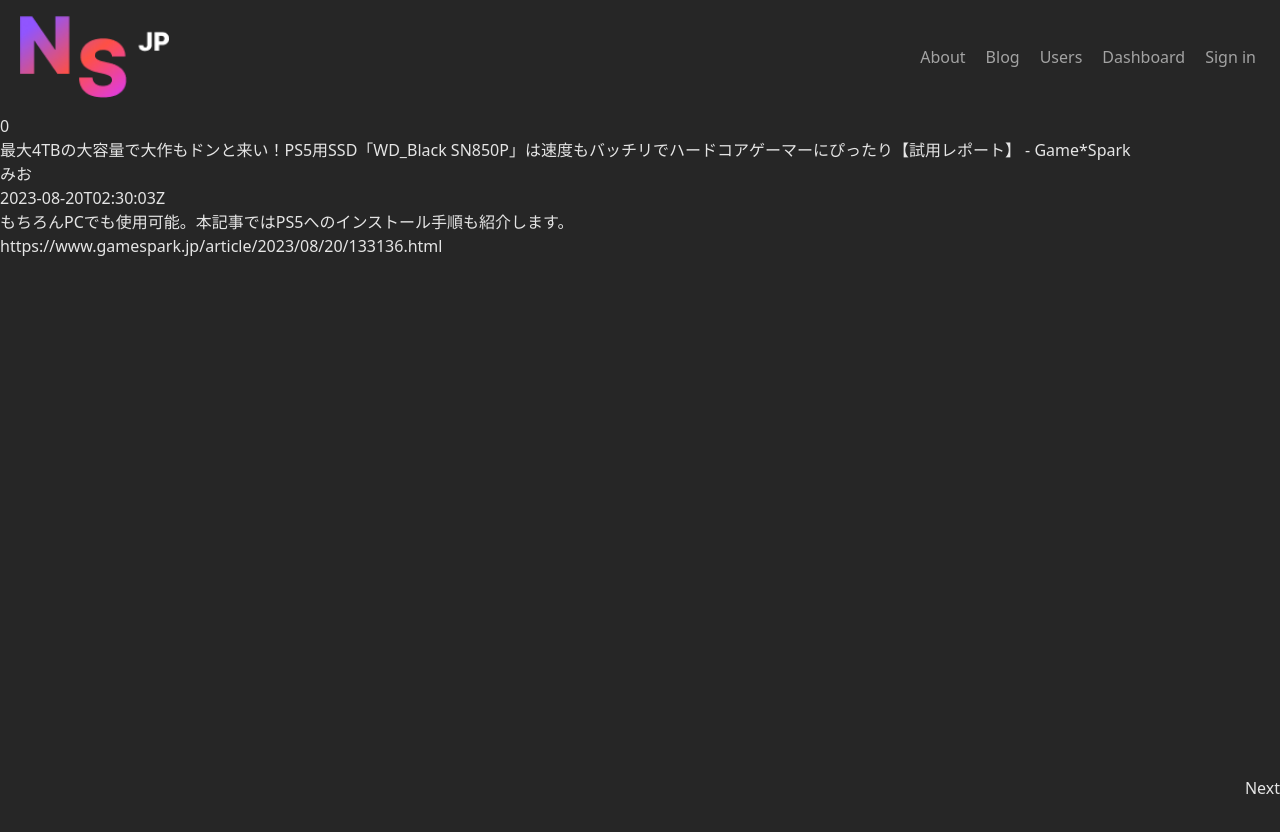
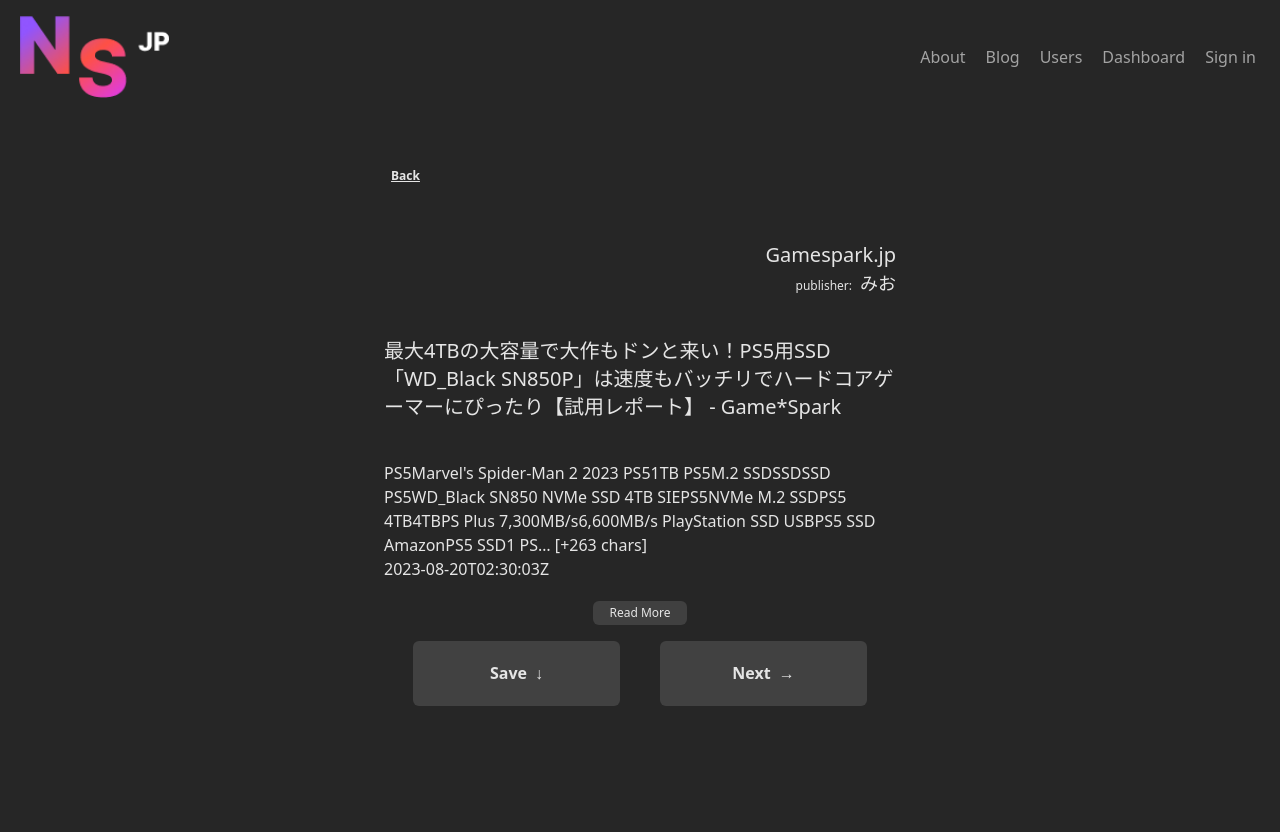
Before and after one commit to JAC-1/newspacejp, a Next.js app: page /blog in a window 1280 px wide. Shown: the top 832 px of the page. Before the commit the page ends 800 px from the top, so only its background shows below. Built offline with nearby package versions, Linux system fonts and the light colour scheme; no server answers.

Commit message:
Add NewsCard and styling

```diff
--- a/app/blog/page.tsx
+++ b/app/blog/page.tsx
@@ -1,4 +1,4 @@
-import NewsCard from '@/app/components/NewsCard';
+import NewsCard from "@/app/components/NewsCard";
 
 interface Article {
   author: string;
@@ -21,7 +21,7 @@ export default async function Article() {
   // );
   // const newsArticles = data.articles;
 
-  const { articles } = await fetch('http://localhost:3000/api/news').then(
+  const { articles } = await fetch("http://localhost:3000/api/news").then(
     (res) => res.json(),
   );
 
--- a/app/components/NewsCard.tsx
+++ b/app/components/NewsCard.tsx
@@ -1,6 +1,8 @@
 "use client";
 
-import { useState } from "react";
+import { useEffect, useState } from "react";
+import BigButton from "./NewsCard/BigButton";
+import BackButton from "./NewsCard/BackButton";
 
 // https://newsapi.org/v2/top-headlines?country=jp&apiKey=b4a3e5178b6a48abbc9e71dcee047e96
 
@@ -14,6 +16,17 @@ export default function NewsCard({ props }: any) {
     localStorage.clear();
   };
 
+  const back = () => {
+    const newIdx = currentIndex - 1;
+    if (newIdx <= 0) {
+      return;
+    }
+    setCurrentIndex((p) => (p = newIdx));
+    localStorage.setItem("index", newIdx.toString());
+  };
+
+
+  // TODO: Add a congrats with confetii
   if (Number(currentIndex) == props.length) {
     localStorage.clear();
     return (
@@ -29,24 +42,53 @@ export default function NewsCard({ props }: any) {
     localStorage.setItem("index", (currentIndex + 1).toString());
   };
 
+  const saveArticle = () => {
+    console.log("Saved!");
+  };
+
   return (
-    <div>
-      <h1>{currentIndex}</h1>
-      <div id="heading">
-        <h1>{props[currentIndex].title}</h1>
-        <h4>{props[currentIndex].author}</h4>
-        <p>{props[currentIndex].publishedAt}</p>
+    <div className="flex flex-col">
+      <div
+        id="news-container"
+        className=" flex flex-col justify-self-center max-w-lg w-auto h-auto mt-20"
+      >
+        <div id="heading" className="">
+          <BackButton handleClick={() => back()} />
+          <div id="name-and-source" className="pb-10 pt-5">
+            <h3 className="text-xl text-right">
+              {props[currentIndex].source.name}
+            </h3>
+            <h4 className="text-lg text-right">
+              <span className="text-xs pr-2">publisher:</span>
+              {props[currentIndex].author}
+            </h4>
+          </div>
+          <h1 className="text-xl  mb-10">{props[currentIndex].title}</h1>
+        </div>
+        <div id="content">{props[currentIndex]?.content ?? null}</div>
+        <div className="">{props[currentIndex]?.publishedAt ?? null}</div>
+        <a
+          href={props[currentIndex].url}
+          target="_blank"
+          className="text-xs self-center m-4 mt-5 py-1 px-4 bg-neutral-700 hover:bg-customPink  rounded-md"
+        >
+          Read More
+        </a>
       </div>
-      <div id="description">
-        <h2>{props[currentIndex].description}</h2>
+      <div className="w-auto flex flex-row gap-10 justify-center h-80 mt-auto">
+        <BigButton
+          title="Save"
+          arrow="&#x2193;"
+          handleClick={() => saveArticle()}
+          colorTrans="bg-yellow-200"
+        />
+        <BigButton
+          title="Next"
+          arrow="&#x2192;"
+          handleClick={() => nextArticle()}
+          colorTrans="bg-green-300"
+        />
       </div>
-      <div id="url">{props[currentIndex].url}</div>
-      <button
-        onClick={() => nextArticle()}
-        className="absolute bottom-0 right-0"
-      >
-        Next
-      </button>
     </div>
   );
 }
--- /dev/null
+++ b/app/components/NewsCard/BackButton.tsx
@@ -0,0 +1,12 @@
+
+interface Params {
+  handleClick: () => void
+}
+
+export default function BackButton({handleClick}: Params)  {
+  return (
+    <button onClick={handleClick} className="text-xs bottom-8 underline right-1 relative transition duration-500 hover:bg-neutral-200 hover:text-neutral-700 hover:no-underline font-bold h-backButtonH w-backButtonW rounded-sm ">
+      Back
+    </button>
+  );
+}
--- /dev/null
+++ b/app/components/NewsCard/BigButton.tsx
@@ -0,0 +1,21 @@
+interface Params {
+  title: string;
+  arrow: string;
+  handleClick: () => void;
+}
+
+export default function BigButton({ title, arrow, handleClick }: Params) {
+
+  const colorTrans = title == "Next" ? "bg-green-300" : "bg-blue-300"
+
+
+  // TODO: Tailwind can't use literals with hover?
+  return (
+    <button
+      onClick={handleClick}
+      className={`text-md bg-customGrey transition duration-500 hover:${colorTrans} hover:text-neutral-700 font-bold h-bigBH w-bigBW rounded-md`}
+    >
+      {title}<span className="pl-2">{arrow}</span>
+    </button>
+  );
+}
--- a/app/layout.tsx
+++ b/app/layout.tsx
@@ -19,10 +19,10 @@ type Props = {
 export default function RootLayout({ children }: Props) {
   return (
     <AuthProvider>
-      <html lang="en">
-        <body className="bg-neutral-800">
+      <html lang="en" className="h-screen scroll-ms-6 ">
+        <body className="bg-neutral-800 h-full">
           <NavMenu />
-          <div id="container" className="text-neutral-200">
+          <div id="container" className="text-neutral-200 flex align-middle justify-center w-full h-full">
             {children}
           </div>
         </body>
--- a/tailwind.config.js
+++ b/tailwind.config.js
@@ -1,13 +1,25 @@
 /** @type {import('tailwindcss').Config} */
 module.exports = {
   content: [
-    './app/**/*.{js,ts,jsx,tsx,mdx}',
-    './pages/**/*.{js,ts,jsx,tsx,mdx}',
-    './components/**/*.{js,ts,jsx,tsx,mdx}',
-
+    "./app/**/*.{js,ts,jsx,tsx,mdx}",
+    "./pages/**/*.{js,ts,jsx,tsx,mdx}",
+    "./components/**/*.{js,ts,jsx,tsx,mdx}",
   ],
   theme: {
-    extend: {},
+    extend: {
+      width: {
+        bigBW: "207px",
+        backButtonW: "51px",
+      },
+      height: {
+        bigBH: '65px',
+        backButtonH: '25px',
+      },
+      colors: {
+        customPink: "#FF6095",
+        customGrey: "#414141",
+      },
+    },
   },
   plugins: [],
-}
+};
```
